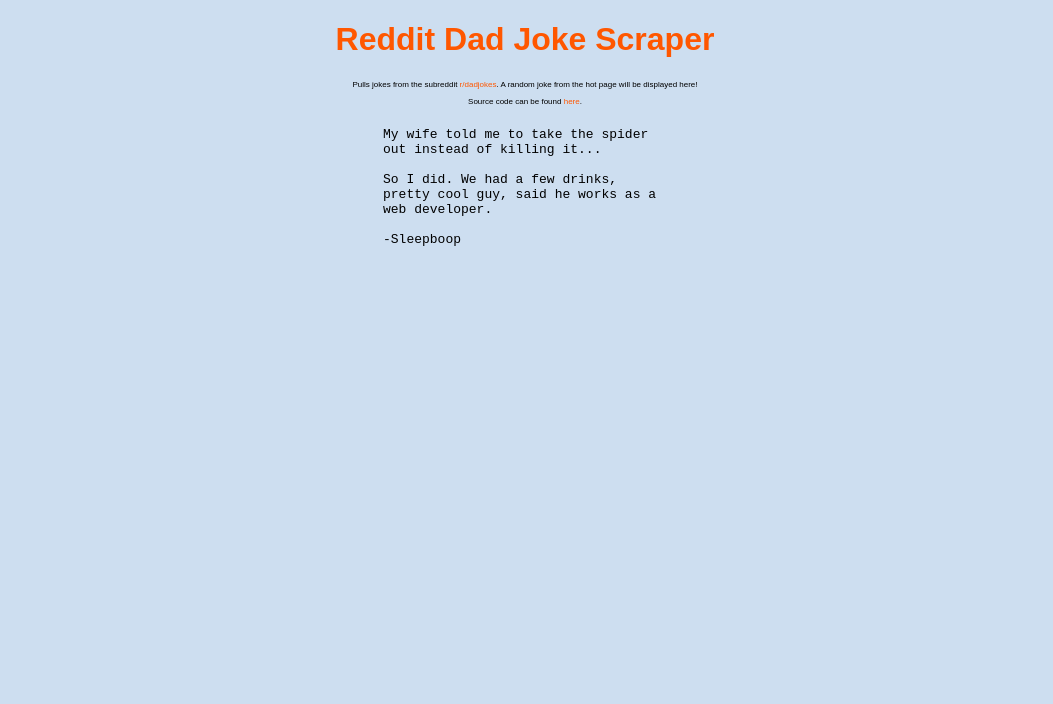
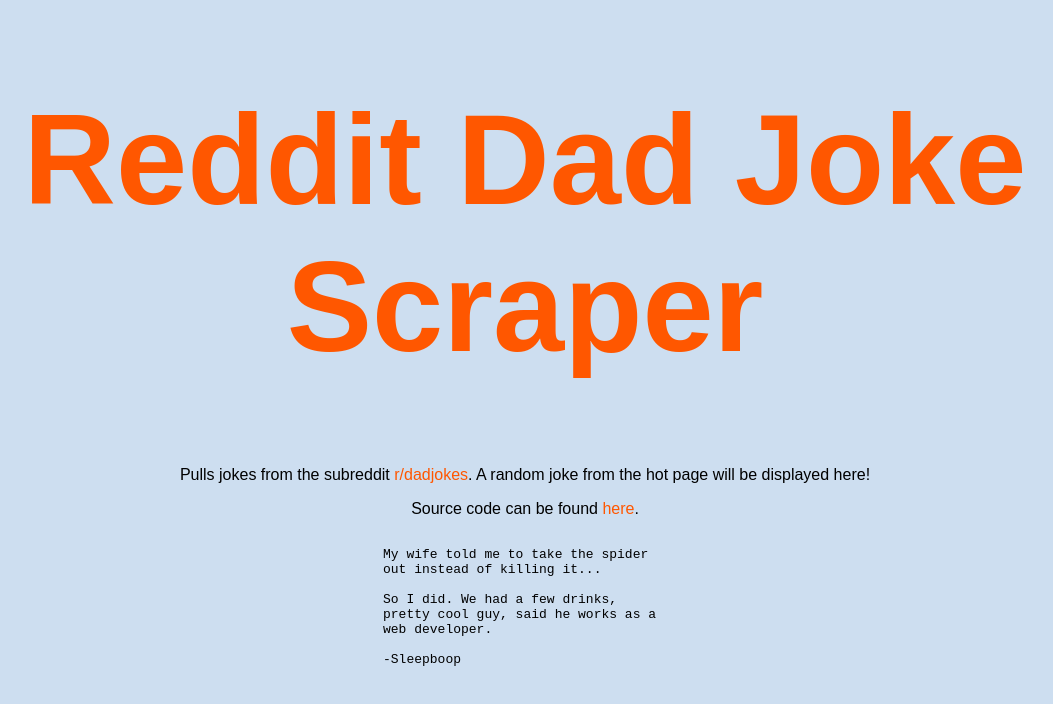
Before and after one commit to avasdowney/dad-joke-scraper, a plain HTML site: page index.html in a window 1280 px wide. Shown: the whole page, without its empty margins (115-1168 px from the left). Drawn offline with Linux system fonts and the light colour scheme; a script that the page names is missing.

```diff
--- a/index.html
+++ b/index.html
@@ -17,11 +17,8 @@
     }
 
     h1 {
+        font-size: 10vw;
         color: #FF5700;
-    }
-
-    p {
-        font-size: 6pt;
     }
 
     a {
```
Also changed, not shown: 1 other file.
